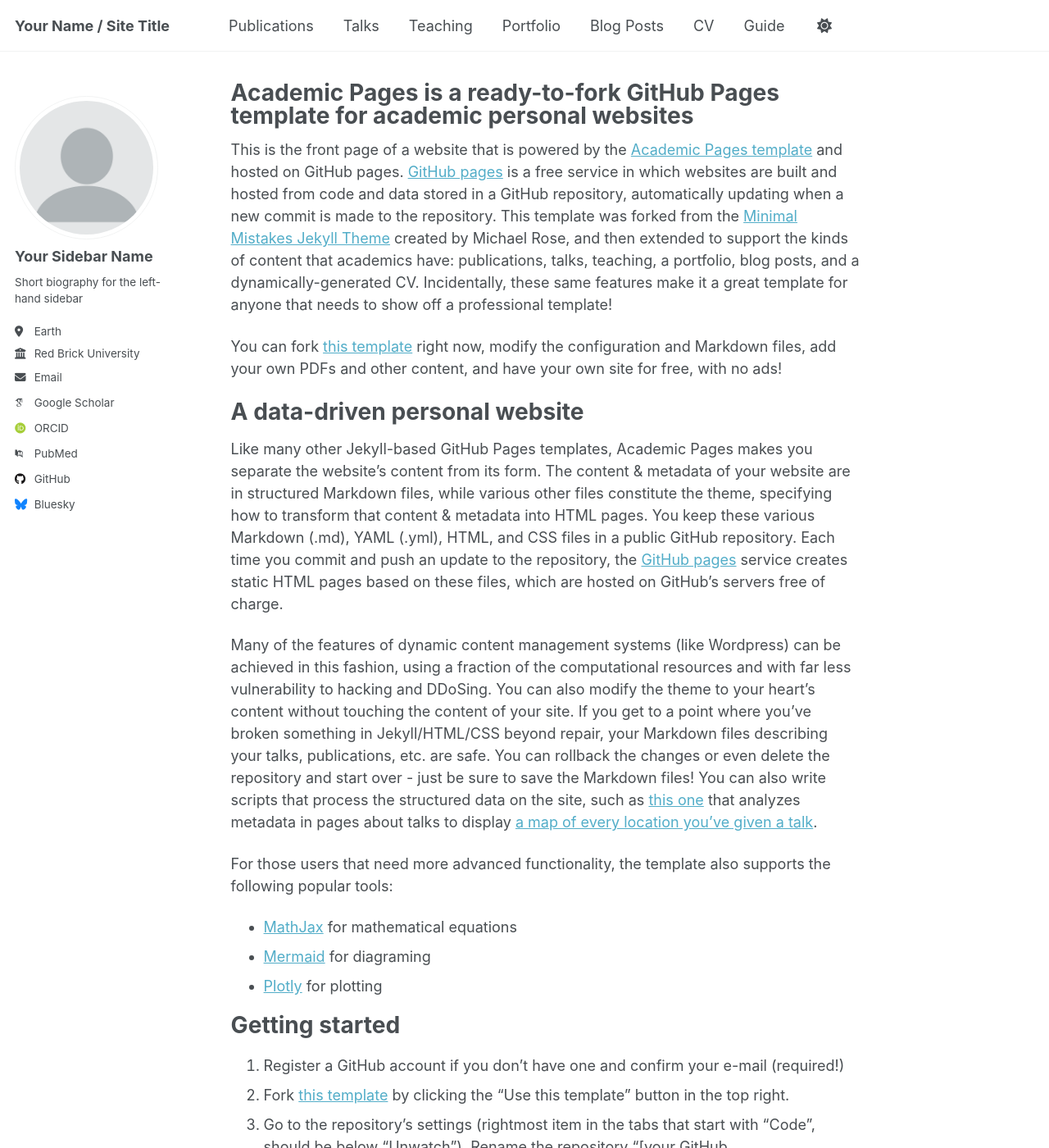
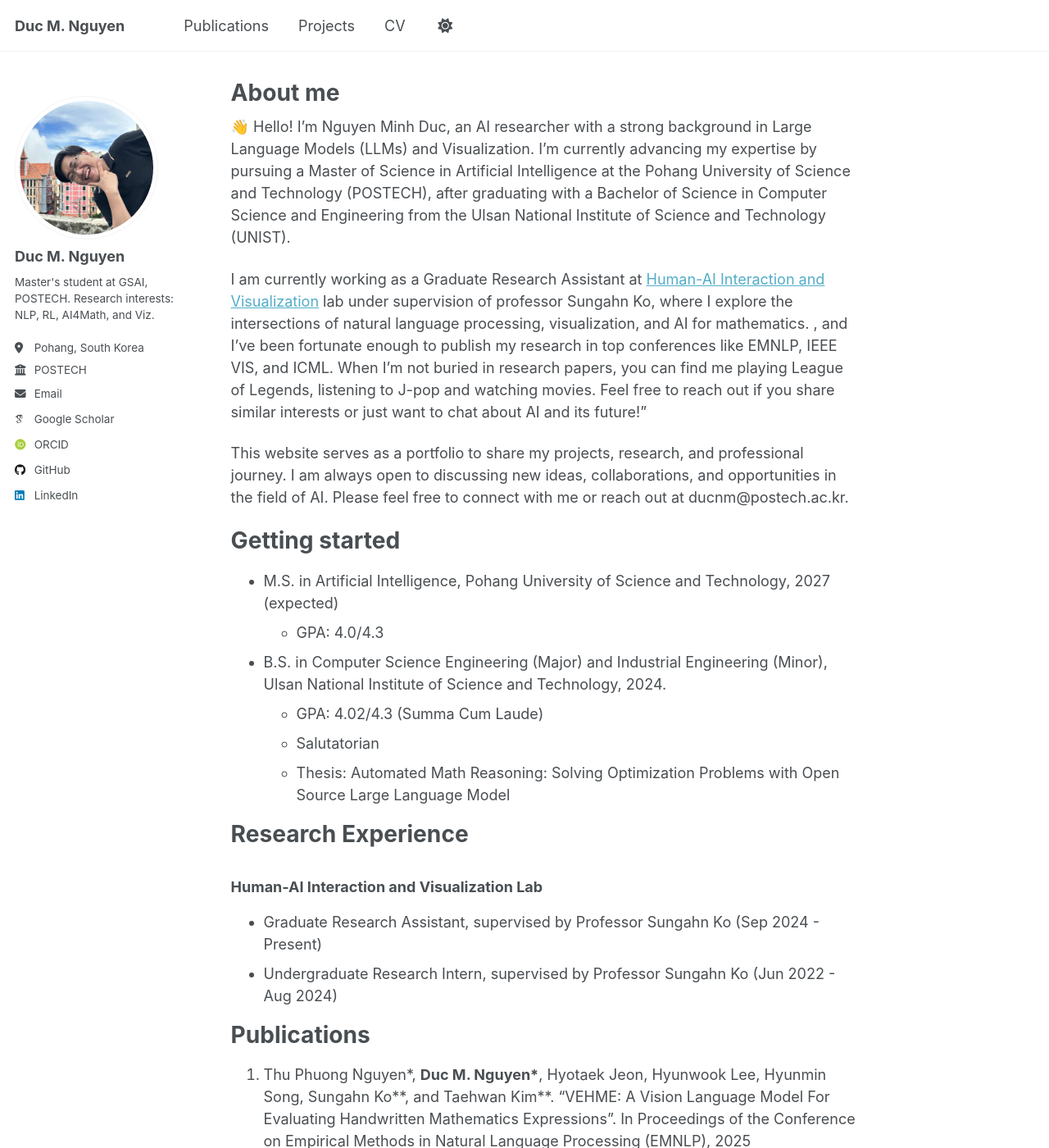
Before and after one commit to kurone02/kurone02.github.io, a Jekyll site: the page built from _pages/about.md, in a window 1280 px wide and 1400 px high. Shown: the whole window at 82% size. Built offline with Jekyll 4.4.1, drawn with Linux system fonts in a browser that asks for light colours; some web fonts are replaced; a script that is not in the unit is left out; some of the changed text lies outside the part shown.

Commit message:
update profile

```diff
--- a/_config.yml
+++ b/_config.yml
@@ -7,40 +7,41 @@
 # server process.
 
 # Basic Site Settings
+livereload: true
 locale                   : "en-US"
 site_theme               : "default" # Currently available options are "default", "air"
-title                    : "Your Name / Site Title"
+title                    : "Duc M. Nguyen"
 title_separator          : "-"
-name                     : &name "Your Name"
-description              : &description "Your Name's academic portfolio"   # Update this with a general description of your site, this is the default if not overridden by a page
-url                      : https://academicpages.github.io # The base hostname & protocol for your site e.g. "https://[your GitHub username].github.io",
+name                     : &name "Duc M. Nguyen"
+description              : &description "Duc's academic portfolio"   # Update this with a general description of your site, this is the default if not overridden by a page
+url                      : https://kurone02.github.io # The base hostname & protocol for your site e.g. "https://[your GitHub username].github.io",
                                                            # or if you already have some other page hosted on Github then use "https://[your GitHub username].github.io/[Your Repo Name]"
 baseurl                  : "" # the subpath of your site, e.g. "/blog"
-repository               : "academicpages/academicpages.github.io"
+repository               : "kurone02/kurone02.github.io"
 
 # Site Author - The following control what appear as part of the author content on the side bar.
 #               If a field is blank the icon and link will not appear, otherwise it will be shown.
 #               Additional customization can be done by editing /_includes/author-profile.html
 author:
   # Biographic information
-  avatar           : "profile.png"
-  name             : "Your Sidebar Name"
+  avatar           : "avatar.jpeg"
+  name             : "Duc M. Nguyen"
   pronouns         : # example: "she/her"
-  bio              : "Short biography for the left-hand sidebar"
-  location         : "Earth"
-  employer         : "Red Brick University"
+  bio              : "Master's student at GSAI, POSTECH. Research interests: NLP, RL, AI4Math, and Viz."
+  location         : "Pohang, South Korea"
+  employer         : "POSTECH"
   uri              : # URL
-  email            : "none@example.org"
+  email            : "ducnm@postech.ac.kr"
 
   # Academic websites
   academia         : # URL
   arxiv            : # URL - Update with the correct link to your profile
-  googlescholar    : "https://scholar.google.com/citations?user=PS_CX0AAAAAJ"
+  googlescholar    : "https://scholar.google.com/citations?user=QCzBuocAAAAJ"
   inspire-hep      : # URL
   impactstory      : # URL
-  orcid            : "https://orcid.org/yourorcidurl"
+  orcid            : "https://orcid.org/0009-0009-6979-309X"
   semantic         : # URL
-  pubmed           : "https://www.ncbi.nlm.nih.gov/pubmed/?term=john+snow"
+  # pubmed           : # URL
   researchgate     : # URL
   scopus           : # URL
 
@@ -48,13 +49,13 @@
   bitbucket        : # Username - Update with your username on the site
   codepen          : # Username
   dribbble         : # Username
-  github           : "academicpages"
+  github           : "kurone02"
   kaggle           : # Username
   stackoverflow    : # User number or user number and name (i.e., use "1" or "1/jeff-atwood")
 
   # Social media
   artstation       : # Username
-  bluesky          : "bsky.app" # Replace this with you Bluesky username
+  bluesky          :  # Replace this with you Bluesky username
   facebook         : # Username
   flickr           : # Username
   foursquare       : # Username
@@ -63,7 +64,7 @@
   keybase          : # Username
   instagram        : # Username
   lastfm           : # Username
-  linkedin         : # Username
+  linkedin         : "ducnm02"
   mastodon         : # URL
   medium           : # URL
   pinterest        : # Username
--- a/_pages/about.md
+++ b/_pages/about.md
@@ -1,56 +1,41 @@
 ---
 permalink: /
-title: "Academic Pages is a ready-to-fork GitHub Pages template for academic personal websites"
+title: "About me"
 author_profile: true
 redirect_from:
   - /about/
   - /about.html
 ---
 
-This is the front page of a website that is powered by the [Academic Pages template](https://github.com/academicpages/academicpages.github.io) and hosted on GitHub pages. [GitHub pages](https://pages.github.com) is a free service in which websites are built and hosted from code and data stored in a GitHub repository, automatically updating when a new commit is made to the repository. This template was forked from the [Minimal Mistakes Jekyll Theme](https://mmistakes.github.io/minimal-mistakes/) created by Michael Rose, and then extended to support the kinds of content that academics have: publications, talks, teaching, a portfolio, blog posts, and a dynamically-generated CV. Incidentally, these same features make it a great template for anyone that needs to show off a professional template!
+👋 Hello! I'm Nguyen Minh Duc, an AI researcher with a strong background in Large Language Models (LLMs) and Visualization. I'm currently advancing my expertise by pursuing a Master of Science in Artificial Intelligence at the Pohang University of Science and Technology (POSTECH), after graduating with a Bachelor of Science in Computer Science and Engineering from the Ulsan National Institute of Science and Technology (UNIST).
 
- You can fork [this template](https://github.com/academicpages/academicpages.github.io) right now, modify the configuration and Markdown files, add your own PDFs and other content, and have your own site for free, with no ads!
+I am currently working as a Graduate Research Assistant at [Human-AI Interaction and Visualization](https://haiv.postech.ac.kr/) lab under supervision of professor Sungahn Ko, where I explore the intersections of natural language processing, visualization, and AI for mathematics. , and I've been fortunate enough to publish my research in top conferences like EMNLP, IEEE VIS, and ICML. When I'm not buried in research papers, you can find me playing League of Legends, listening to J-pop and watching movies. Feel free to reach out if you share similar interests or just want to chat about AI and its future!"
 
-A data-driven personal website
-======
-Like many other Jekyll-based GitHub Pages templates, Academic Pages makes you separate the website's content from its form. The content & metadata of your website are in structured Markdown files, while various other files constitute the theme, specifying how to transform that content & metadata into HTML pages. You keep these various Markdown (.md), YAML (.yml), HTML, and CSS files in a public GitHub repository. Each time you commit and push an update to the repository, the [GitHub pages](https://pages.github.com/) service creates static HTML pages based on these files, which are hosted on GitHub's servers free of charge.
-
-Many of the features of dynamic content management systems (like Wordpress) can be achieved in this fashion, using a fraction of the computational resources and with far less vulnerability to hacking and DDoSing. You can also modify the theme to your heart's content without touching the content of your site. If you get to a point where you've broken something in Jekyll/HTML/CSS beyond repair, your Markdown files describing your talks, publications, etc. are safe. You can rollback the changes or even delete the repository and start over - just be sure to save the Markdown files! You can also write scripts that process the structured data on the site, such as [this one](https://github.com/academicpages/academicpages.github.io/blob/master/talkmap.ipynb) that analyzes metadata in pages about talks to display [a map of every location you've given a talk](https://academicpages.github.io/talkmap.html).
-
-For those users that need more advanced functionality, the template also supports the following popular tools:
-- [MathJax](https://www.mathjax.org/) for mathematical equations
-- [Mermaid](https://mermaid.js.org/) for diagraming
-- [Plotly](https://plotly.com/javascript/) for plotting
+This website serves as a portfolio to share my projects, research, and professional journey. I am always open to discussing new ideas, collaborations, and opportunities in the field of AI. Please feel free to connect with me or reach out at ducnm@postech.ac.kr.
 
 Getting started
 ======
-1. Register a GitHub account if you don't have one and confirm your e-mail (required!)
-1. Fork [this template](https://github.com/academicpages/academicpages.github.io) by clicking the "Use this template" button in the top right.
-1. Go to the repository's settings (rightmost item in the tabs that start with "Code", should be below "Unwatch"). Rename the repository "[your GitHub username].github.io", which will also be your website's URL.
-1. Set site-wide configuration and create content & metadata (see below -- also see [this set of diffs](https://archive.is/3TPas) showing what files were changed to set up [an example site](https://getorg-testacct.github.io) for a user with the username "getorg-testacct")
-1. Upload any files (like PDFs, .zip files, etc.) to the files/ directory. They will appear at https://[your GitHub username].github.io/files/example.pdf.
-1. Check status by going to the repository settings, in the "GitHub pages" section
+* M.S. in Artificial Intelligence, Pohang University of Science and Technology, 2027 (expected)
+  * GPA: 4.0/4.3
+* B.S. in Computer Science Engineering (Major) and Industrial Engineering (Minor), Ulsan National Institute of Science and Technology, 2024.
+  * GPA: 4.02/4.3 (Summa Cum Laude)
+  * Salutatorian
+  * Thesis: Automated Math Reasoning: Solving Optimization Problems with Open Source Large Language Model
 
-Site-wide configuration
-------
-The main configuration file for the site is in the base directory in [_config.yml](https://github.com/academicpages/academicpages.github.io/blob/master/_config.yml), which defines the content in the sidebars and other site-wide features. You will need to replace the default variables with ones about yourself and your site's github repository. The configuration file for the top menu is in [_data/navigation.yml](https://github.com/academicpages/academicpages.github.io/blob/master/_data/navigation.yml). For example, if you don't have a portfolio or blog posts, you can remove those items from that navigation.yml file to remove them from the header.
+Research Experience
+======
+### Human-AI Interaction and Visualization Lab
+  * Graduate Research Assistant, supervised by Professor Sungahn Ko (Sep 2024 - Present)
+  * Undergraduate Research Intern, supervised by Professor Sungahn Ko (Jun 2022 - Aug 2024)
 
-Create content & metadata
-------
-For site content, there is one Markdown file for each type of content, which are stored in directories like _publications, _talks, _posts, _teaching, or _pages. For example, each talk is a Markdown file in the [_talks directory](https://github.com/academicpages/academicpages.github.io/tree/master/_talks). At the top of each Markdown file is structured data in YAML about the talk, which the theme will parse to do lots of cool stuff. The same structured data about a talk is used to generate the list of talks on the [Talks page](https://academicpages.github.io/talks), each [individual page](https://academicpages.github.io/talks/2012-03-01-talk-1) for specific talks, the talks section for the [CV page](https://academicpages.github.io/cv), and the [map of places you've given a talk](https://academicpages.github.io/talkmap.html) (if you run this [python file](https://github.com/academicpages/academicpages.github.io/blob/master/talkmap.py) or [Jupyter notebook](https://github.com/academicpages/academicpages.github.io/blob/master/talkmap.ipynb), which creates the HTML for the map based on the contents of the _talks directory).
+Publications
+======
+1. Thu Phuong Nguyen*, **Duc M. Nguyen\***, Hyotaek Jeon, Hyunwook Lee, Hyunmin Song, Sungahn Ko\*\*, and Taehwan Kim\*\*. “VEHME: A Vision Language Model For Evaluating Handwritten Mathematics Expressions”. In Proceedings of the Conference on Empirical Methods in Natural Language Processing (EMNLP), 2025
+    * [🌐 Project Website](https://vehme.github.io), [💻 Code](https://github.com/phuongnt197/VEHME)
 
-**Markdown generator**
+1. Joohee Kim, Hyunwook Lee, **Duc M. Nguyen**, Minjeong Shin, Bum Chul Kwon, Sungahn Ko, and Niklas Elmqvist.
+“DG Comics: Semi-Automatically Authoring Graph Comics for Dynamic Graphs”. In IEEE Transactions on Visualization and Computer Graphics (TVCG), 2025.
+    * [📄 Paper](https://ieeexplore.ieee.org/iel8/2945/4359476/10670411.pdf), [💻 Code](https://github.com/joohe-e/DGComics)
 
-The repository includes [a set of Jupyter notebooks](https://github.com/academicpages/academicpages.github.io/tree/master/markdown_generator
-) that converts a CSV containing structured data about talks or presentations into individual Markdown files that will be properly formatted for the Academic Pages template. The sample CSVs in that directory are the ones I used to create my own personal website at stuartgeiger.com. My usual workflow is that I keep a spreadsheet of my publications and talks, then run the code in these notebooks to generate the Markdown files, then commit and push them to the GitHub repository.
-
-How to edit your site's GitHub repository
-------
-Many people use a git client to create files on their local computer and then push them to GitHub's servers. If you are not familiar with git, you can directly edit these configuration and Markdown files directly in the github.com interface. Navigate to a file (like [this one](https://github.com/academicpages/academicpages.github.io/blob/master/_talks/2012-03-01-talk-1.md) and click the pencil icon in the top right of the content preview (to the right of the "Raw | Blame | History" buttons). You can delete a file by clicking the trashcan icon to the right of the pencil icon. You can also create new files or upload files by navigating to a directory and clicking the "Create new file" or "Upload files" buttons.
-
-Example: editing a Markdown file for a talk
-![Editing a Markdown file for a talk](/images/editing-talk.png)
-
-For more info
-------
-More info about configuring Academic Pages can be found in [the guide](https://academicpages.github.io/markdown/), the [growing wiki](https://github.com/academicpages/academicpages.github.io/wiki), and you can always [ask a question on GitHub](https://github.com/academicpages/academicpages.github.io/discussions). The [guides for the Minimal Mistakes theme](https://mmistakes.github.io/minimal-mistakes/docs/configuration/) (which this theme was forked from) might also be helpful.
+1. **Duc M. Nguyen**, and Sungahn Ko. “Solving Optimization Problems with Open Source Large Language Model”. In AI4Math Workshop at the International Conference on Machine Learning (ICML), 2024.
+    * [📄 Paper](https://openreview.net/forum?id=4XzGkm1jK0), [💻 Code](https://github.com/kurone02/AutoLP)
```
Also changed, not shown: _data/navigation.yml (+13 -13 lines), _publications/2009-10-01-paper-title-number-1.md (deleted, +0 -14 lines), _publications/2010-10-01-paper-title-number-2.md (deleted, +0 -14 lines), _publications/2015-10-01-paper-title-number-3.md (deleted, +0 -14 lines), _publications/2024-02-17-paper-title-number-4.md (deleted, +0 -13 lines), _publications/2024-06-13-math.md (added, +13 -0 lines), _publications/2024-09-10-dgcomics.md (added, +13 -0 lines), _publications/2025-06-08-paper-title-number-5.md (deleted, +0 -13 lines), _publications/2025-11-04-vehme.md (added, +13 -0 lines), images/avatar.jpeg (added), 1 other file.
